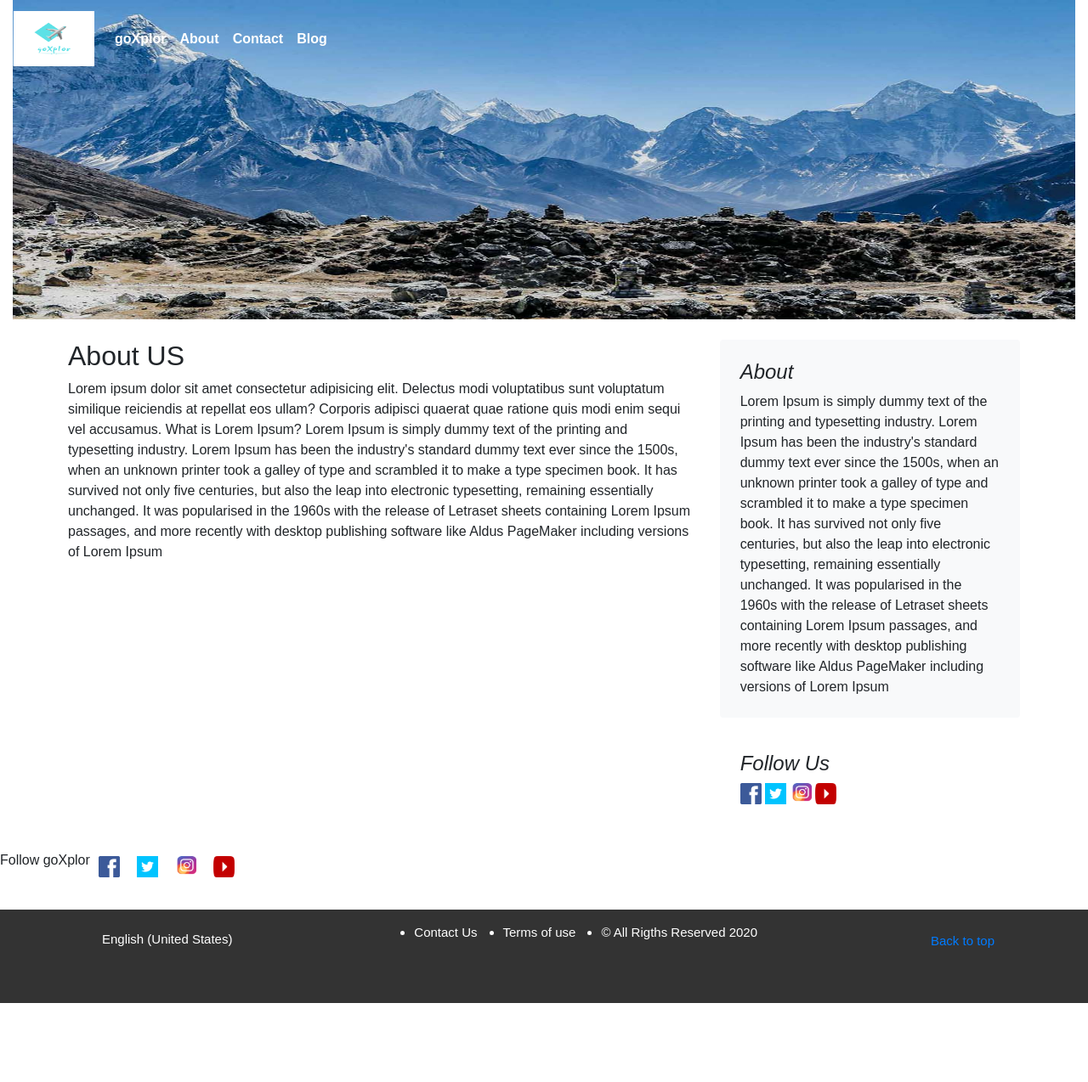
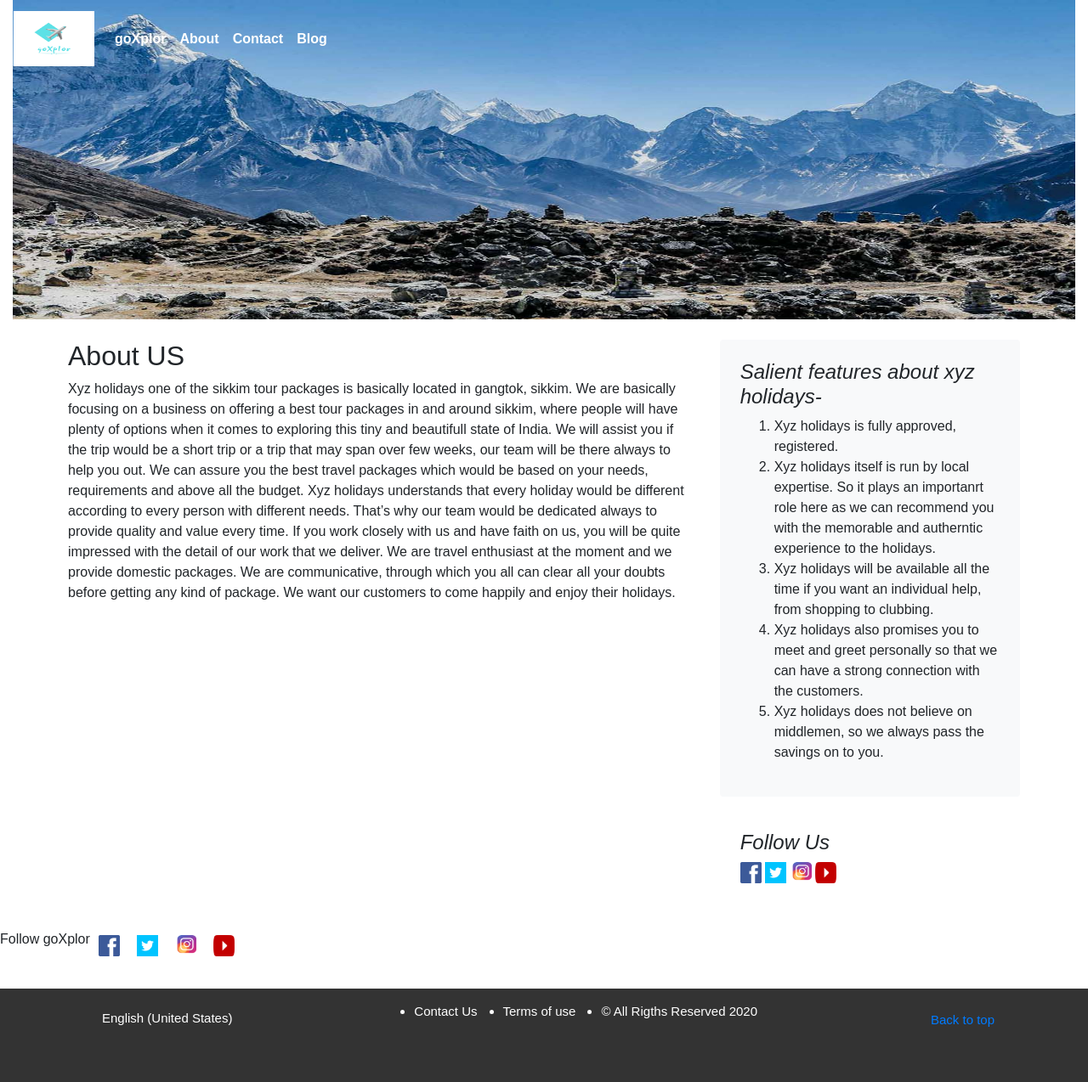
Before and after one commit to dexzter07/Travel, a Django app: page /about/ in a window 1280 px wide. Shown: the whole page at 85% size. Before the commit the page ends 1181 px from the top, so only its background shows below. Run offline with Django 3.2, Linux system fonts and the light colour scheme; some libraries are stand-ins or nearby versions.

Commit message:
about changes

```diff
--- a/website/home/templates/home/about.html
+++ b/website/home/templates/home/about.html
@@ -12,20 +12,27 @@
 
             <h2>About US</h2>
             <P>
-                Lorem ipsum dolor sit amet consectetur adipisicing elit. Delectus modi voluptatibus sunt voluptatum
-                similique
-                reiciendis at repellat eos ullam? Corporis adipisci quaerat quae ratione quis modi enim sequi vel
-                accusamus.
-                What is Lorem Ipsum?
-                Lorem Ipsum is simply dummy text of the printing and typesetting industry. Lorem Ipsum has been the
-                industry's standard
-                dummy text ever since the 1500s, when an unknown printer took a galley of type and scrambled it to make
-                a type specimen
-                book. It has survived not only five centuries, but also the leap into electronic typesetting, remaining
-                essentially
-                unchanged. It was popularised in the 1960s with the release of Letraset sheets containing Lorem Ipsum
-                passages, and more
-                recently with desktop publishing software like Aldus PageMaker including versions of Lorem Ipsum
+                Xyz holidays one of the sikkim tour packages is basically located in gangtok, sikkim. We are basically
+                focusing on a
+                business on offering a best tour packages in and around sikkim, where people will have plenty of options
+                when it comes
+                to exploring this tiny and beautifull state of India. We will assist you if the trip would be a short
+                trip or a trip
+                that may span over few weeks, our team will be there always to help you out.
+
+                We can assure you the best travel packages which would be based on your needs, requirements and above
+                all the budget.
+                Xyz holidays understands that every holiday would be different according to every person with different
+                needs. That’s
+                why our team would be dedicated always to provide quality and value every time.
+
+                If you work closely with us and have faith on us, you will be quite impressed with the detail of our
+                work that we
+                deliver. We are travel enthusiast at the moment and we provide domestic packages. We are communicative,
+                through which
+                you all can clear all your doubts before getting any kind of package. We want our customers to come
+                happily and enjoy
+                their holidays.
 
 
             </P>
@@ -34,16 +41,34 @@
 
         <aside class="col-md-4 blog-sidebar">
             <div class="p-4 mb-3 bg-light rounded">
-                <h4 class="font-italic">About</h4>
-                <p class="mb-0">Lorem Ipsum is simply dummy text of the printing and typesetting industry. Lorem Ipsum
-                    has been the industry's standard
-                    dummy text ever since the 1500s, when an unknown printer took a galley of type and scrambled it to
-                    make a type specimen
-                    book. It has survived not only five centuries, but also the leap into electronic typesetting,
-                    remaining essentially
-                    unchanged. It was popularised in the 1960s with the release of Letraset sheets containing Lorem
-                    Ipsum passages, and more
-                    recently with desktop publishing software like Aldus PageMaker including versions of Lorem Ipsum</p>
+                <h4 class="font-italic">Salient features about xyz holidays-</h4>
+                <p class="mb-0">
+                    <ol>
+                        <li>
+                            Xyz holidays is fully approved, registered.
+                        </li>
+                        <li>
+                            Xyz holidays itself is run by local expertise. So it plays an importanrt role here as we can
+                            recommend you with the
+                            memorable and autherntic experience to the holidays.
+
+                        </li>
+                        <li>
+                            Xyz holidays will be available all the time if you want an individual help, from shopping to
+                            clubbing.
+
+                        </li>
+                        <li>
+                            Xyz holidays also promises you to meet and greet personally so that we can have a strong
+                            connection with the customers.
+
+                        </li>
+                        <li>
+                            Xyz holidays does not believe on middlemen, so we always pass the savings on to you.
+
+                        </li>
+                    </ol>
+                </p>
             </div>
 
 
```
